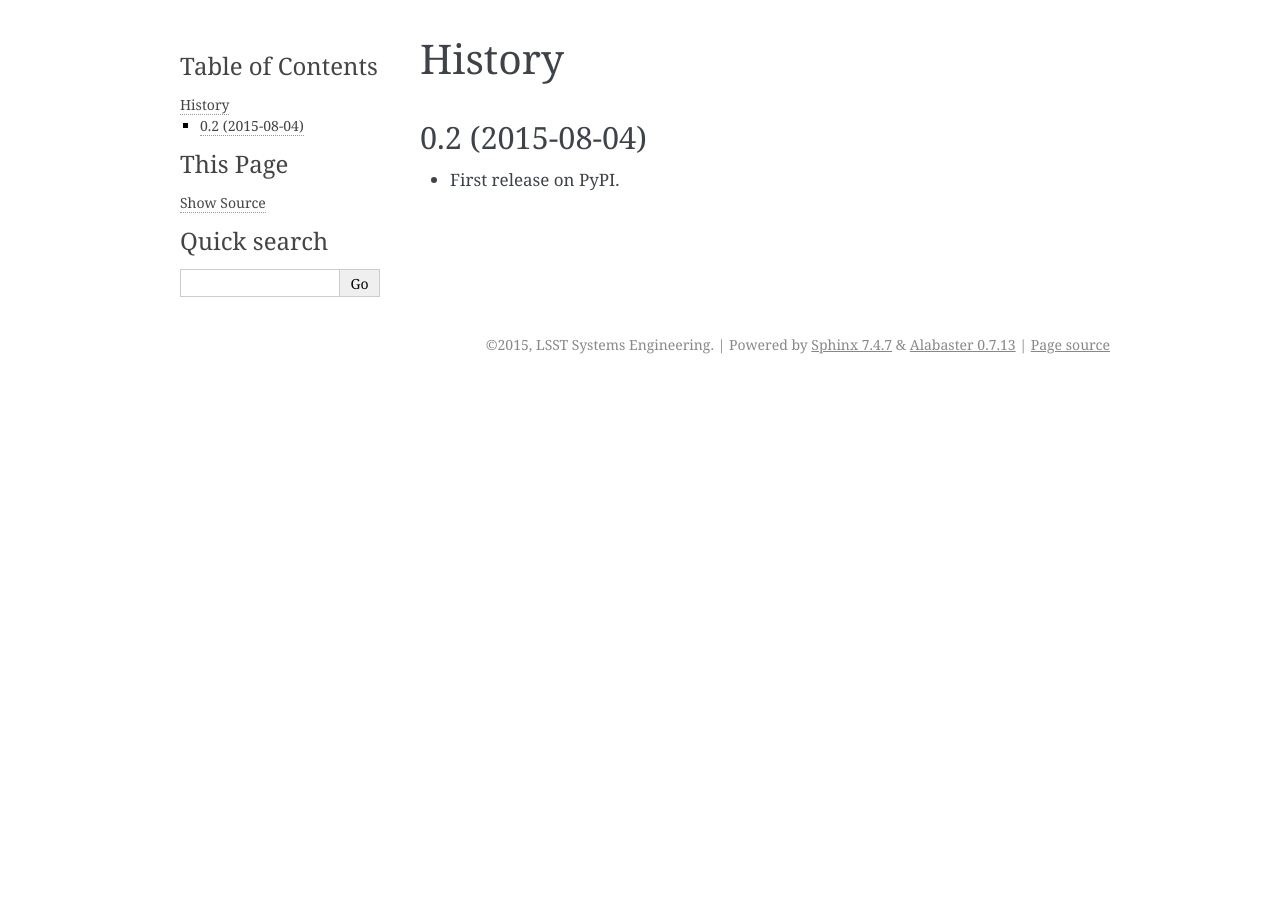
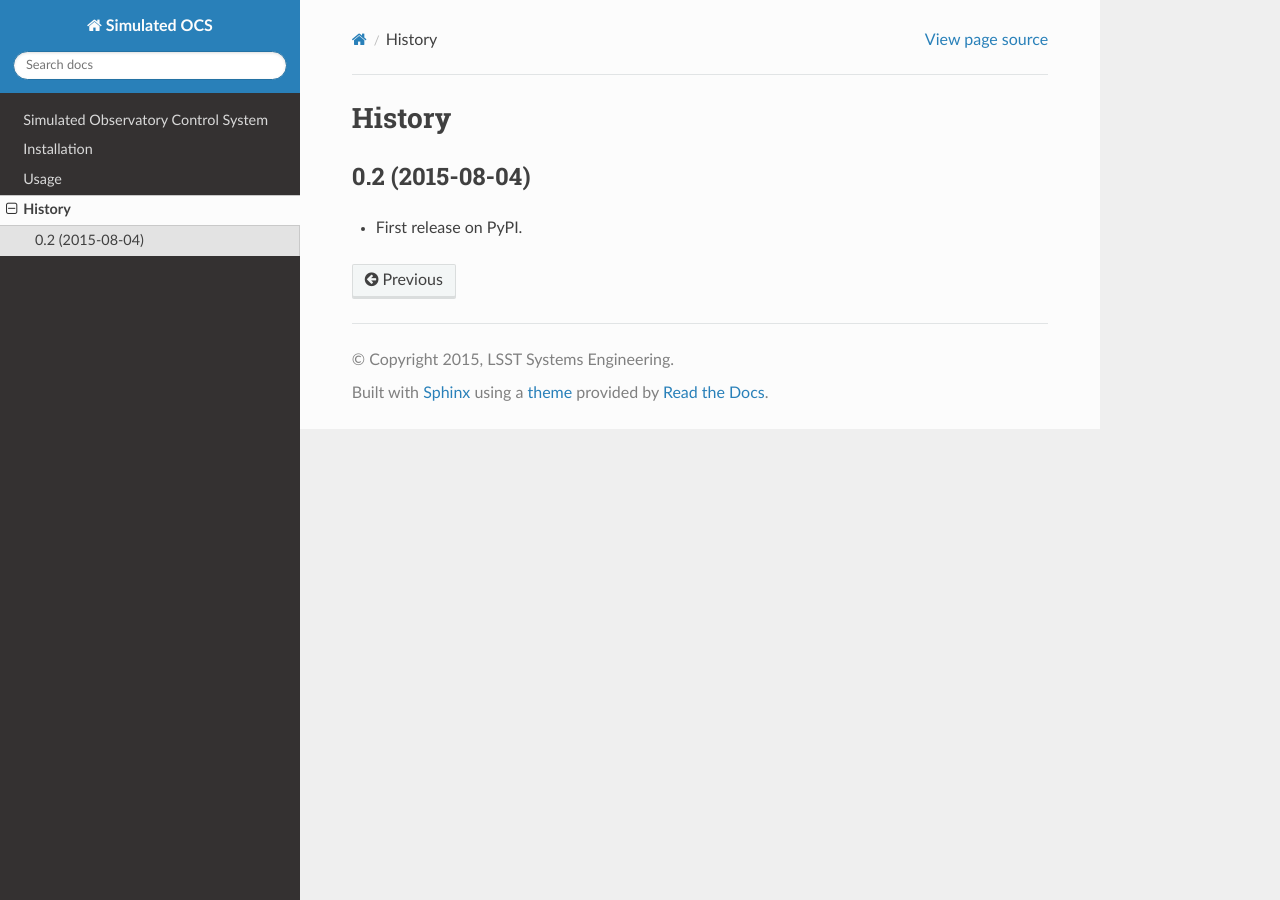
Before and after one commit to lsst-sims/sims_ocs, a Sphinx documentation site: the page built from docs/history.rst, in a window 1280 px wide. Built offline with Sphinx 7.4.7 and the Read the Docs theme 2.0.0, drawn with Linux system fonts in a browser that asks for light colours; the version number could not be read and is left out.

Commit message:
Changing theme and index layout.

```diff
--- a/docs/conf.py
+++ b/docs/conf.py
@@ -40,8 +40,8 @@ import lsst.sims.ocs
 
 # Add any Sphinx extension module names here, as strings. They can be
 # extensions coming with Sphinx (named 'sphinx.ext.*') or your custom ones.
-extensions = ['sphinx.ext.autodoc', 'sphinx.ext.viewcode', 'alabaster',
-              'sphinxcontrib.napoleon']
+extensions = ['sphinx.ext.autodoc', 'sphinx.ext.autosummary',
+              'sphinx.ext.napoleon', 'sphinx.ext.viewcode']
 
 # Add any paths that contain templates here, relative to this directory.
 templates_path = ['_templates']
@@ -120,16 +120,16 @@ napoleon_use_rtype = False
 
 # The theme to use for HTML and HTML Help pages.  See the documentation for
 # a list of builtin themes.
-html_theme = 'alabaster'
+html_theme = 'sphinx_rtd_theme'
 
 # Theme options are theme-specific and customize the look and feel of a
 # theme further.  For a list of options available for each theme, see the
 # documentation.
 #html_theme_options = {}
 
-# Add any paths that contain custom themes here, relative to this directory.
-import alabaster
-html_theme_path = [alabaster.get_path()]
+# Add any paths that contain custom themes here, relative to this directory.@
+import sphinx_rtd_theme
+html_theme_path = [sphinx_rtd_theme.get_html_theme_path()]
 
 # The name for this set of Sphinx documents.  If None, it defaults to
 # "<project> v<release> documentation".
@@ -275,7 +275,7 @@ texinfo_documents = [
      u'Simulated OCS Documentation',
      u'Michael Reuter',
      'sims_ocs',
-     'One line description of project.',
+     'Simulating the LSST Obsevatory Control System.',
      'Miscellaneous'),
 ]
 
```
Also changed, not shown: docs/index.rst (+10 -1 lines), 2 other files.
